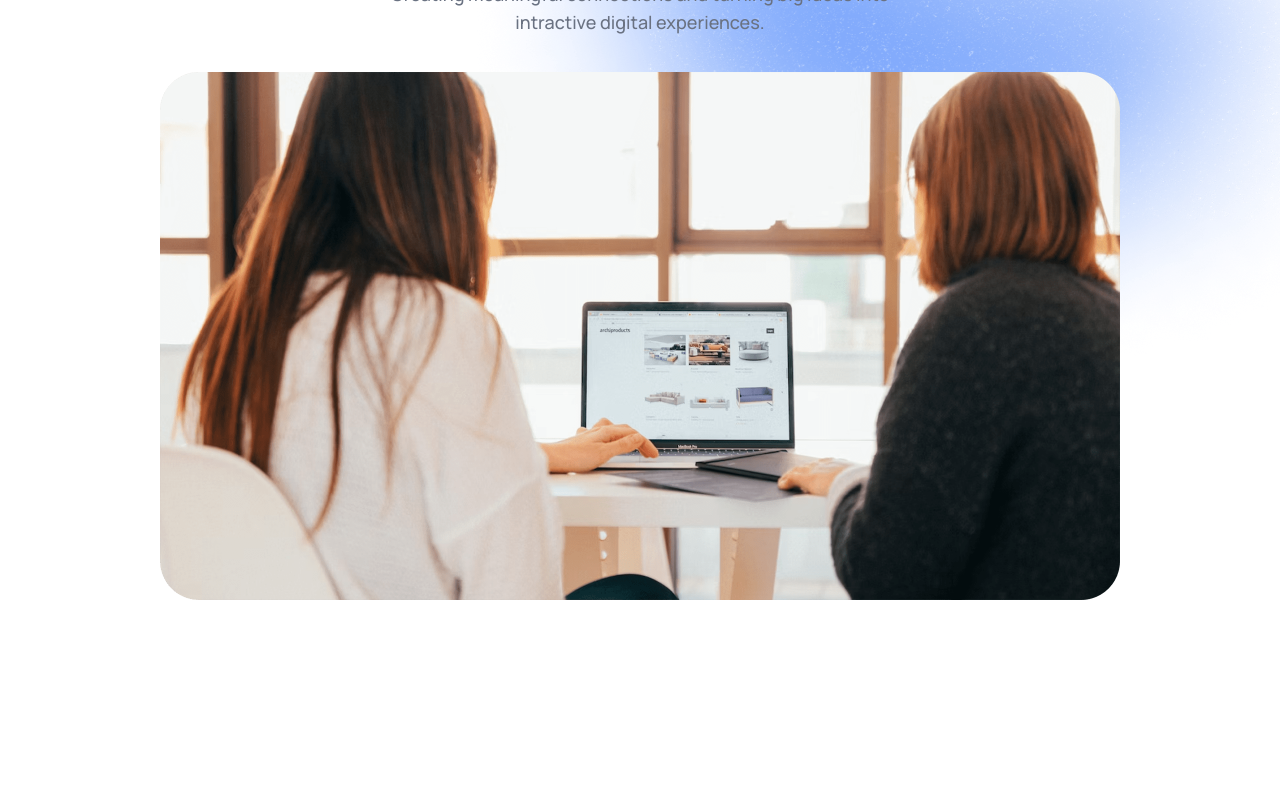
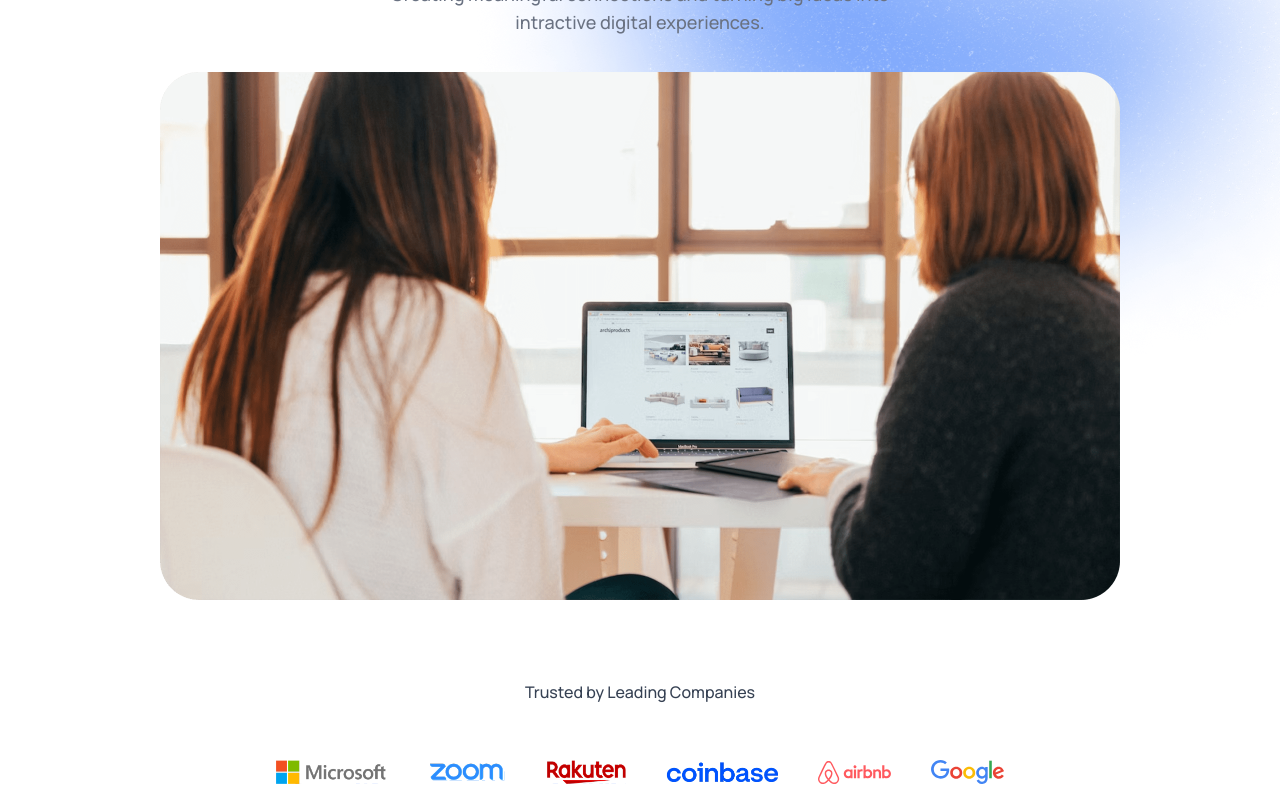
Before and after one commit to samarjeets10/Crafted-Web, a React (Vite) app in the folder Agency.AI/: page / in a window 1280 px wide. Shown: the part 447-1247 px from the top of the page. Before the commit the page ends 1127 px from the top, so only its background shows below. Built offline with nearby package versions, Linux system fonts and the light colour scheme.

Commit message:
feat: add TrustedBy component to showcase partner logos.

```diff
--- a/Agency.AI/src/App.jsx
+++ b/Agency.AI/src/App.jsx
@@ -1,6 +1,7 @@
 import { useState, useEffect } from 'react'
 import Navbar from './components/Navbar'
 import Hero from './components/Hero';
+import TrustedBy from './components/TrustedBy';
 
 function App() {
 
@@ -26,8 +27,8 @@
   return (
     <div className='w-full min-h-screen dark:bg-black relative'>
       <Navbar theme={theme} setTheme={setTheme}/>
-
       <Hero />
+      <TrustedBy />
     </div>
   )
 }
--- /dev/null
+++ b/Agency.AI/src/components/TrustedBy.jsx
@@ -0,0 +1,21 @@
+import { company_logos } from '../assets/assets'
+
+function TrustedBy() {
+  return (
+    <div className='flex flex-col items-center px-4 sm:px-12 lg:px-24 xl:px-40 gap-10 text-gray-700 dark:text-white/80'>
+        <h3 className='font-semibold'>Trusted by Leading Companies</h3>
+
+        <div className='flex items-center justify-center flex-wrap gap-10 m-4'>
+            {
+                company_logos.map((logo, index) => (
+                    <img key={index} src={logo}
+                    className='max-h-5 sm:max-h-6 dark:drop-shadow-xl'
+                    />
+                ))
+            }
+        </div>
+    </div>
+  )
+}
+
+export default TrustedBy
```
